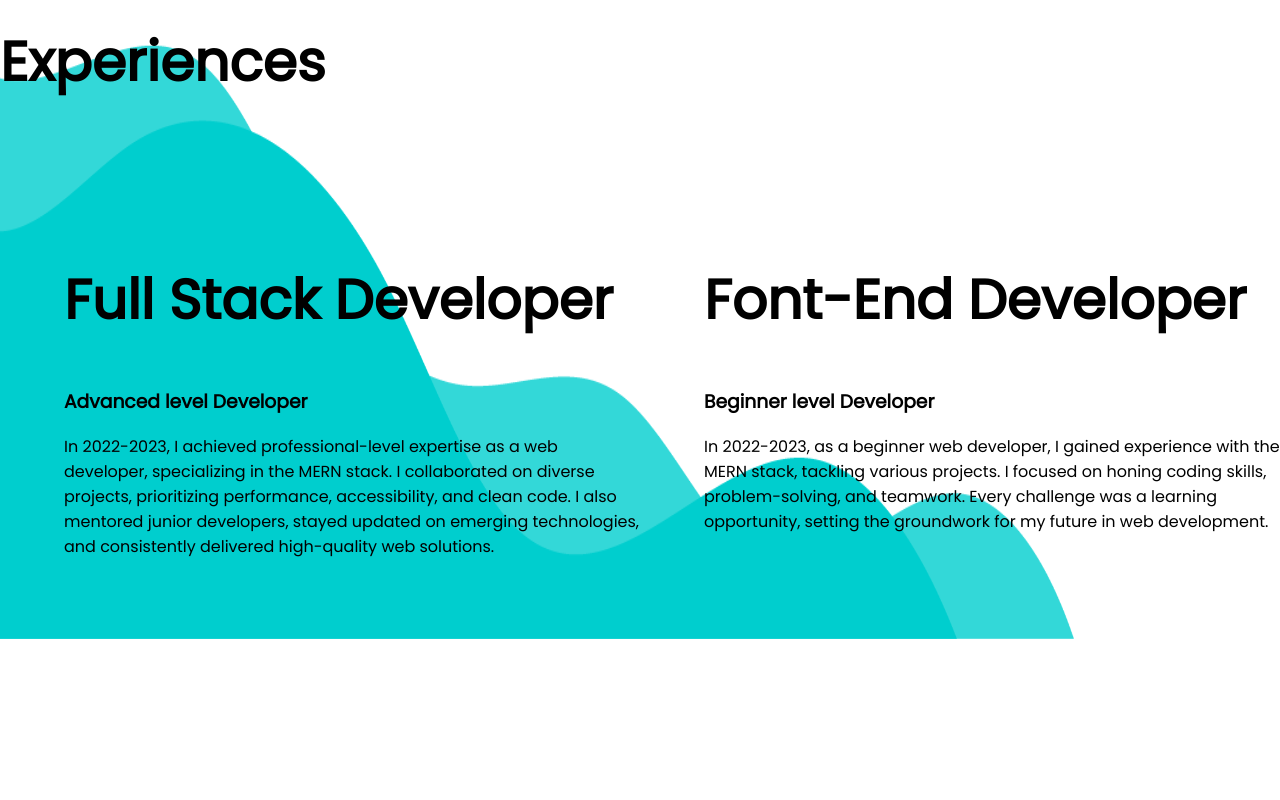
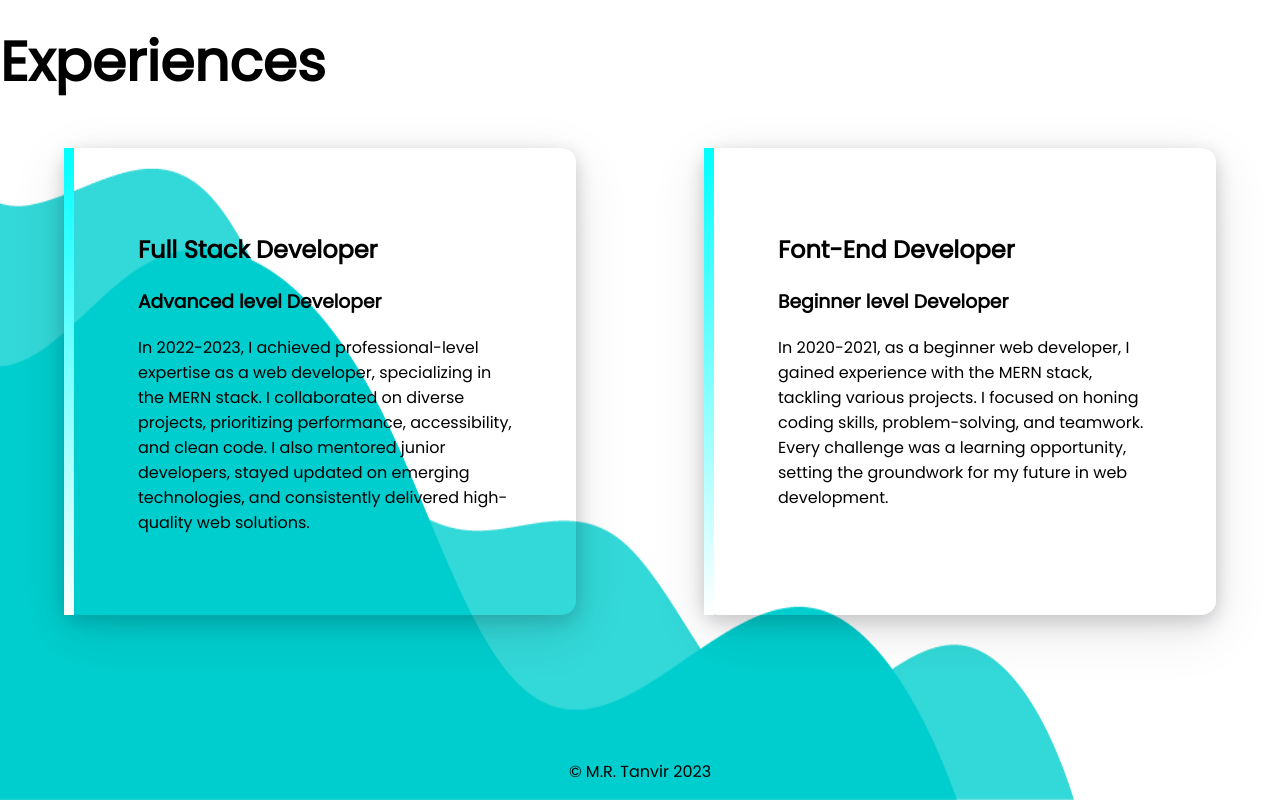
Before and after one commit to Tanvirraihan/firstportfolio, a plain HTML site: page index.html in a window 1280 px wide. Shown: the part 1901-2701 px from the top of the page. Before the commit the page ends 2540 px from the top, so only its background shows below. Drawn offline with Linux system fonts and the light colour scheme.

Commit message:
Complete

```diff
--- a/index.html
+++ b/index.html
@@ -63,9 +63,9 @@
 
         </section>
 
-        <section class="dreambig flexible-container">
+        <section class="dreambig flexible-container ">
 
-            <div class="half-width">
+            <div class="half-width ">
                 <img src="images/tanvir2.png" alt="Tanvirs second pic">
             </div>
             <div class="half-width">
@@ -92,8 +92,8 @@
         <section class="experience-area">
             <h1>Experiences</h1>
             <div class="flexible-container">
-                <div class="half-width">
-                    <h1>Full Stack Developer</h1>
+                <div class="experience-item">
+                    <h2>Full Stack Developer</h2>
                     <h3>Advanced level Developer</h3>
                     <p>In 2022-2023, I achieved professional-level expertise as
                         a
@@ -105,10 +105,10 @@
                         consistently delivered high-quality web solutions.</p>
                 </div>
 
-                <div class="half-width">
-                    <h1>Font-End Developer</h1>
+                <div class="experience-item">
+                    <h2>Font-End Developer</h2>
                     <h3>Beginner level Developer</h3>
-                    <p>In 2022-2023, as a beginner web developer, I gained
+                    <p>In 2020-2021, as a beginner web developer, I gained
                         experience with the MERN stack, tackling various
                         projects. I
                         focused on honing coding skills, problem-solving, and
@@ -118,5 +118,9 @@
 
             </div>
         </section>
+        <footer>
+
+            <p>© M.R. Tanvir 2023</p>
+        </footer>
     </body>
 </html>
--- a/style.css
+++ b/style.css
@@ -4,7 +4,6 @@
 background-image: url(images/background.png);
 background-repeat: no-repeat;
 background-size: 100% 100%;
-
 }
 
 
@@ -22,7 +21,7 @@
 .linkbutton{
 text-decoration: none;
 background-image:linear-gradient(aqua,blue);
-padding: 10px 40px;
+padding: 10px 30px;
 border-radius: 6px;
 color:white;
 }
@@ -34,3 +33,19 @@
    padding : 50px;
    text-align: justify;
 }
+
+.experience-item{
+    width: 40%;
+    margin-left: 5%;
+    margin-right: 5%;
+    margin-bottom: 10%;
+    padding:5%;
+    box-shadow: rgba(17, 17, 26, 0.1) 0px 4px 16px, rgba(17, 17, 26, 0.1) 0px 8px 24px, rgba(17, 17, 26, 0.1) 0px 16px 56px;
+border-radius: 3%;
+border-left: 10px solid;
+border-image: linear-gradient(aqua,white) 0 100%;
+
+}
+footer p{
+    text-align: center;
+}
```
Also changed, not shown: images/background2.webp (added).
